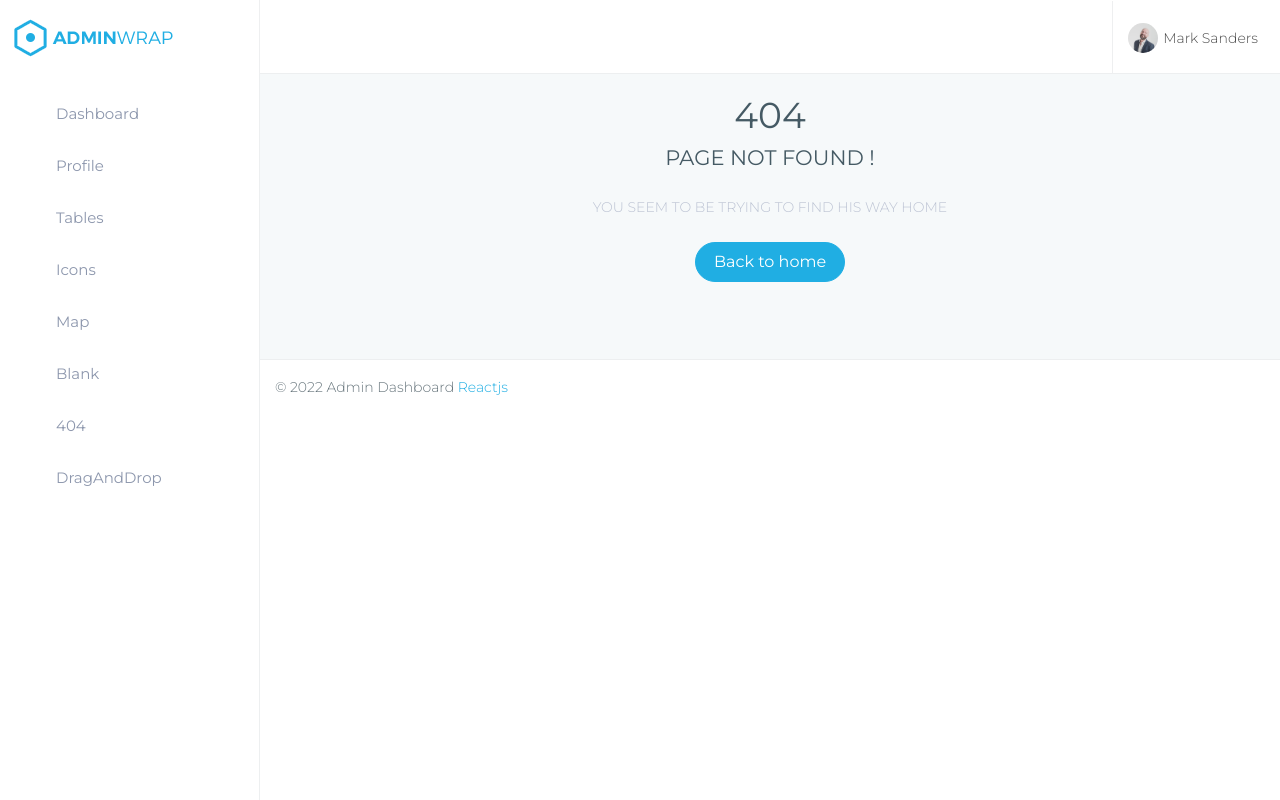
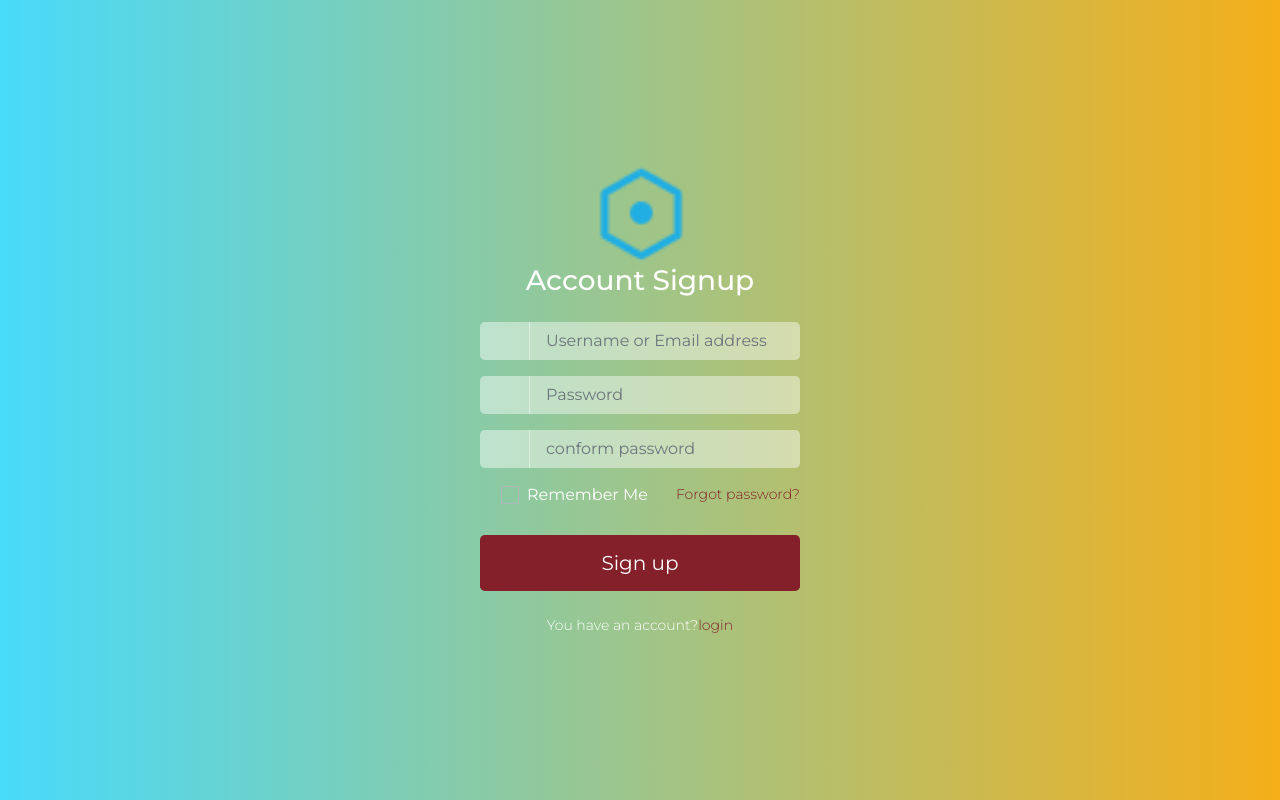
Before and after one commit to kushwahavikas045/react-dashboard-demo, a React (Create React App) app: page /signup in a window 1280 px wide. Before the commit this address had no page. Built offline with nearby package versions, Linux system fonts and the light colour scheme; a web font is replaced by a local one.

Commit message:
protected route is setup

```diff
--- a/src/App.js
+++ b/src/App.js
@@ -1,4 +1,4 @@
-import { useCallback, useState, lazy, Suspense } from 'react';
+import { useCallback, useState, lazy, Suspense, useContext } from 'react';
 import './App.css';
 import Navbar from './components/Navbar';
 import Sidebar from './components/Sidebar';
@@ -7,20 +7,21 @@ import Footer from './components/Footer';
 import Loader from './components/Loader';
 import { ToastContainer } from 'react-toastify';
 import JsonForm from './components/Element/JsonForm';
-
+import Signup from './page/Login/Signup';
+import AuthContext from './store/auth';
 
 function App() {
   //toggle state
- const[toggle, setToggle] = useState(false);
+  const [toggle, setToggle] = useState(false);
 
   //toggle function
- const toggleFunction = useCallback((data) =>{
-   if(data === "true"){
+  const toggleFunction = useCallback((data) => {
+    if (data === "true") {
       setToggle(!toggle);
-   }else{
+    } else {
       setToggle(toggle);
     }
- },[toggle]);
+  }, [toggle]);
 
   //lazy loading
   const Dashboard = lazy(() => import("./page/Dashboard/Dashboard"));
@@ -33,54 +34,53 @@ const PageNotFound = lazy(() => import("./components/PageNotFound"));
   const DragAndDrop = lazy(() => import("./page/DragAndDrop/DragAndDrop"));
   const Login = lazy(() => import('./page/Login/Login'));
 
-const isAuth = true;
-
+  const authCtx = useContext(AuthContext);
+  const{ isAuth } = authCtx;
 
   return isAuth ? (
     <Router>
       <div className={`${toggle ? "fix-header fix-sidebar card-no-border mini-sidebar" : "fix-header fix-sidebar card-no-border"}`}>
-       <Suspense fallback={<Loader/>}>
+        <Suspense fallback={<Loader />}>
           <div className="main-wrapper">
-          <Navbar toggle = {toggleFunction} />
-          <ToastContainer/>
+            <Navbar toggle={toggleFunction} />
+            <ToastContainer />
             <Sidebar />
             <div class="page-wrapper">
               <div class="container-fluid">
-
                 <Switch>
                   <ProtectedRoute exact path="/">
-                  <Redirect to="/Dashboard"/>
+                    <Redirect to="/Dashboard" />
                   </ProtectedRoute>
                   <ProtectedRoute exact path="/Dashboard">
-                 <Dashboard/>
+                    <Dashboard />
                   </ProtectedRoute>
                   <ProtectedRoute exact path="/Profile">
-                 <Profile/>
+                    <Profile />
                   </ProtectedRoute>
                   <ProtectedRoute exact path="/Tables">
-                 <Tables/>
+                    <Tables />
                   </ProtectedRoute>
                   <ProtectedRoute exact path="/Icons">
-                 <Icons/>
+                    <Icons />
                   </ProtectedRoute>
                   <ProtectedRoute exact path="/Map">
-                 <Map/>
+                    <Map />
                   </ProtectedRoute>
                   <ProtectedRoute exact path="/Blank">
-                 <Blank/>
+                    <Blank />
                   </ProtectedRoute>
                   <ProtectedRoute exact path="/DragAndDrop">
-                 <DragAndDrop/>
+                    <DragAndDrop />
                   </ProtectedRoute>
                   <ProtectedRoute exact path="/form">
-                 <JsonForm/>
+                    <JsonForm />
                   </ProtectedRoute>
                   <ProtectedRoute exact path="*">
-                 <PageNotFound/>
+                    <PageNotFound />
                   </ProtectedRoute>
                 </Switch>
               </div>
-            <Footer/>
+              <Footer />
             </div>
 
           </div>
@@ -89,11 +89,13 @@ const isAuth = true;
     </Router>
   ) : (
     <Router>
-      <Suspense fallback={<Loader/>}>
-        <Route exact path='/signup'>
-          <Login/>
+      <Suspense fallback={<Loader />}>
+        <Switch>
+          <Route exact path="/signup">
+            <Signup />
           </Route>
         <Login/>
+        </Switch>
 
       </Suspense>
     </Router>
@@ -102,7 +104,9 @@ const isAuth = true;
 
 //protected route
 const ProtectedRoute = ({ children, ...rest }) => {
-  const isAuth = true;
+  const authCtx = useContext(AuthContext);
+  const{ isAuth } = authCtx;
+
   return (
     <Route
       {...rest}
--- a/src/index.js
+++ b/src/index.js
@@ -5,12 +5,15 @@ import App from './App';
 import 'react-toastify/dist/ReactToastify.css';
 import { HTML5Backend } from 'react-dnd-html5-backend';
 import { DndProvider } from 'react-dnd';
+import { AuthContextProvider } from './store/auth';
 
 ReactDOM.render(
   <React.StrictMode>
+    <AuthContextProvider>
     <DndProvider backend={HTML5Backend}>
     <App />
     </DndProvider>
+    </AuthContextProvider>
   </React.StrictMode>,
   document.getElementById('root')
 );
--- a/src/page/Login/Login.js
+++ b/src/page/Login/Login.js
@@ -1,32 +1,89 @@
-import React from 'react'
+import { useState, useRef, useContext } from 'react';
+import { Link, useHistory } from 'react-router-dom';
+import AuthContext from '../../store/auth';
 
 const Login = () => {
+  //state
+  const [loading, setLoading] = useState(false);
+  const [fieldError, setFieldError] = useState(null);
+  //ref
+  const history = useHistory();
+  const emailInputRef = useRef();
+  const passwordInputRef = useRef();
+
+  //context api
+  const authCtx = useContext(AuthContext);
+
+
+
+  //signup
+  const handleSubmit = async (event) => {
+    setLoading(true);
+    event.preventDefault();
+
+    const email = emailInputRef.current.value;
+    const password = passwordInputRef.current.value;
+
+    if (password === '') {
+      setLoading(false);
+      setFieldError('check your password field');
+      return
+    }
+
+
+    //auth api (firebase)
+    const res = await fetch('https://identitytoolkit.googleapis.com/v1/accounts:signInWithPassword?key=AIzaSyB6sCdPzP3fTWeTOOLmgK-P3h7bgBEGVFI', {
+      method: 'POST',
+      body: JSON.stringify({
+        email: email,
+        password: password,
+        returnSecureToken: true,
+
+      }),
+      headers: {
+        'Content-Type': 'application/json',
+      },
+    });
+    if (res.ok) {
+      res.json().then(data => authCtx.login(data.idToken));
+      history.replace('/Dashboard');
+        setLoading(false);
+    } else {
+      return res.json().then((data) => {
+        setFieldError('Authentication failed!');
+        setLoading(false);
+      })
+    }
+  }
   return (
     <>
       <div className="container-wrapper-login">
         <div className="uf-form-signin">
           <div className="text-center">
-        <a href="/login"><img src="/images/logo-icon.png" alt="" width="100" height="100"/></a>
+            <a href="/login"><img src="/images/logo-icon.png" alt="" width="100" height="100" /></a>
             <h1 className="text-white h3">Account Login</h1>
           </div>
-      <form className="mt-4">
+          {fieldError && <div class="alert alert-danger" role="alert" data-mdb-color="danger"><i class="fa fa-times-circle me-3"></i>
+            {fieldError}
+          </div>}
+          <form className="mt-4" onSubmit={handleSubmit}>
             <div className="input-group uf-input-group input-group-lg mb-3">
               <span className="input-group-text fa fa-user"></span>
-          <input type="text" className="form-control" placeholder="Username or Email address"/>
+              <input type="text" className="form-control" placeholder="Username or Email address" ref={emailInputRef}/>
             </div>
             <div className="input-group uf-input-group input-group-lg mb-3">
               <span className="input-group-text fa fa-lock"></span>
-          <input type="password" className="form-control" placeholder="Password"/>
+              <input type="password" className="form-control" placeholder="Password" ref={passwordInputRef}/>
             </div>
             <div className="d-flex mb-3 justify-content-between">
               <div className="form-check">
-            <input type="checkbox" className="form-check-input uf-form-check-input" id="exampleCheck1"/>
+                <input type="checkbox" className="form-check-input uf-form-check-input" id="exampleCheck1" />
                 <label className="form-check-label text-white" for="exampleCheck1">Remember Me</label>
               </div>
               <a href="#">Forgot password?</a>
             </div>
             <div className="d-grid mb-4">
-          <button type="submit" className="btn uf-btn-primary btn-lg">Login</button>
+              <button type="submit" className="btn uf-btn-primary btn-lg">{loading ? 'Loading...' : 'Login'}</button>
             </div>
             {/* <div className="d-flex mb-3">
             <div className="dropdown-divider m-auto w-25"></div>
@@ -40,7 +97,7 @@ const Login = () => {
         </div>  */}
             <div className="mt-4 text-center">
               <span className="text-white">Don't have an account?</span>
-          <a href="/signup">Sign Up</a>
+              <Link to="/signup">Sign Up</Link>
             </div>
           </form>
         </div>
--- /dev/null
+++ b/src/page/Login/Signup.js
@@ -0,0 +1,117 @@
+import { useRef, useState, useContext } from 'react';
+import { Link, useHistory} from 'react-router-dom';
+import AuthContext from '../../store/auth';
+
+const Signup = () => {
+    //state
+    const [loading, setLoading] = useState(false);
+    const [fieldError, setFieldError] = useState(null);
+    //ref
+    const history = useHistory();
+    const emailInputRef = useRef();
+    const passwordInputRef = useRef();
+    const conformPasswordRef = useRef();
+    //context api
+    const authCtx = useContext(AuthContext);
+
+
+    //signup
+    const handleSubmit = async (event) => {
+        setLoading(true);
+        event.preventDefault();
+
+        const email = emailInputRef.current.value;
+        const password = passwordInputRef.current.value;
+        const confirm = conformPasswordRef.current.value;
+
+        if(password !== confirm) {
+            setLoading(false);
+            setFieldError('password and confirm password not match!');
+            return
+        }
+
+
+        //auth api (firebase)
+        const res = await fetch('https://identitytoolkit.googleapis.com/v1/accounts:signUp?key=AIzaSyB6sCdPzP3fTWeTOOLmgK-P3h7bgBEGVFI', {
+            method: 'POST',
+            body: JSON.stringify({
+                email: email,
+                password: confirm,
+                returnSecureToken: true,
+
+            }),
+            headers: {
+                'Content-Type': 'application/json',
+            },
+        });
+        if (res.ok) {
+            res.json().then(data => authCtx.login(data.idToken));
+            history.replace('/Dashboard');
+            setLoading(false);
+        } else {
+            return res.json().then((data) => {
+                setFieldError('Authentication failed!');
+                setLoading(false);
+            })
+        }
+
+
+    }
+
+    return (
+        <>
+            <div className="container-wrapper-login">
+                <div className="uf-form-signin">
+                    <div className="text-center">
+                        <a href="/login"><img src="/images/logo-icon.png" alt="" width="100" height="100" /></a>
+                        <h1 className="text-white h3">Account Signup</h1>
+                    </div>
+                    {fieldError && <div class="alert alert-danger" role="alert" data-mdb-color="danger"><i class="fa fa-times-circle me-3"></i>
+                        {fieldError}
+                    </div>}
+                    <form className="mt-4" onSubmit={handleSubmit}>
+                        <div className="input-group uf-input-group input-group-lg mb-3">
+                            <span className="input-group-text fa fa-user"></span>
+                            <input type="text" className="form-control" placeholder="Username or Email address" required ref={emailInputRef} />
+                        </div>
+                        <div className="input-group uf-input-group input-group-lg mb-3">
+                            <span className="input-group-text fa fa-lock"></span>
+                            <input type="password" className="form-control" placeholder="Password" required ref={passwordInputRef} />
+                        </div>
+                        <div className="input-group uf-input-group input-group-lg mb-3">
+                            <span className="input-group-text fa fa-lock"></span>
+                            <input type="password" className="form-control" placeholder="conform password" required ref={conformPasswordRef} />
+                        </div>
+                        <div className="d-flex mb-3 justify-content-between">
+                            <div className="form-check">
+                                <input type="checkbox" className="form-check-input uf-form-check-input" id="exampleCheck1" />
+                                <label className="form-check-label text-white" for="exampleCheck1">Remember Me</label>
+                            </div>
+                            <a href="#">Forgot password?</a>
+                        </div>
+                        <div className="d-grid mb-4">
+                            <button type="submit" className="btn uf-btn-primary btn-lg">{loading ? 'Loading...' : 'Sign up'}</button>
+                        </div>
+                        {/* <div className="d-flex mb-3">
+            <div className="dropdown-divider m-auto w-25"></div>
+            <small className="text-nowrap text-white">Or login with</small>
+            <div className="dropdown-divider m-auto w-25"></div>
+        </div>
+        <div className="uf-social-login d-flex justify-content-center">
+          <a href="#" className="uf-social-ic" title="Login with Facebook"><i className="fab fa-facebook-f"></i></a>
+          <a href="#" className="uf-social-ic" title="Login with Twitter"><i className="fab fa-twitter"></i></a>
+          <a href="#" className="uf-social-ic" title="Login with Google"><i className="fab fa-google"></i></a>
+        </div>  */}
+                        <div className="mt-4 text-center">
+                            <span className="text-white">You have an account?</span>
+                            <Link to="/login">login</Link>
+                        </div>
+                    </form>
+                </div>
+            </div>
+
+        </>
+    )
+}
+
+export default Signup;
--- /dev/null
+++ b/src/store/auth.js
@@ -0,0 +1,42 @@
+import React, {useState} from 'react';
+
+//default value
+const AuthContext = React.createContext({
+    token:'',
+    isAuth:false,
+    login: (token) =>{},
+    logout: () =>{},
+});
+
+export const AuthContextProvider = (props) =>{
+    const insitalToken = localStorage.getItem('token');
+    const[token, setToken] = useState(insitalToken);
+
+    const isLoggedIn = !!token;
+
+    const loginHander = (token) =>{
+        setToken(token);
+        localStorage.setItem('token', token);
+    }
+
+    const logoutHandler = () =>{
+        setToken(null);
+        localStorage.removeItem('token');
+    }
+
+    //setValue in context (updated value)
+    const contextValue = {
+        token: token,
+        isAuth: isLoggedIn,
+        login: loginHander,
+        logout: logoutHandler
+    }
+
+    return (
+        <AuthContext.Provider value={contextValue}>
+            {props.children}
+        </AuthContext.Provider>
+    )
+}
+
+export default AuthContext;
```
Also changed, not shown: src/components/Sidebar.js (+19 -2 lines). Lines whose indentation alone changed are shown as unchanged.
